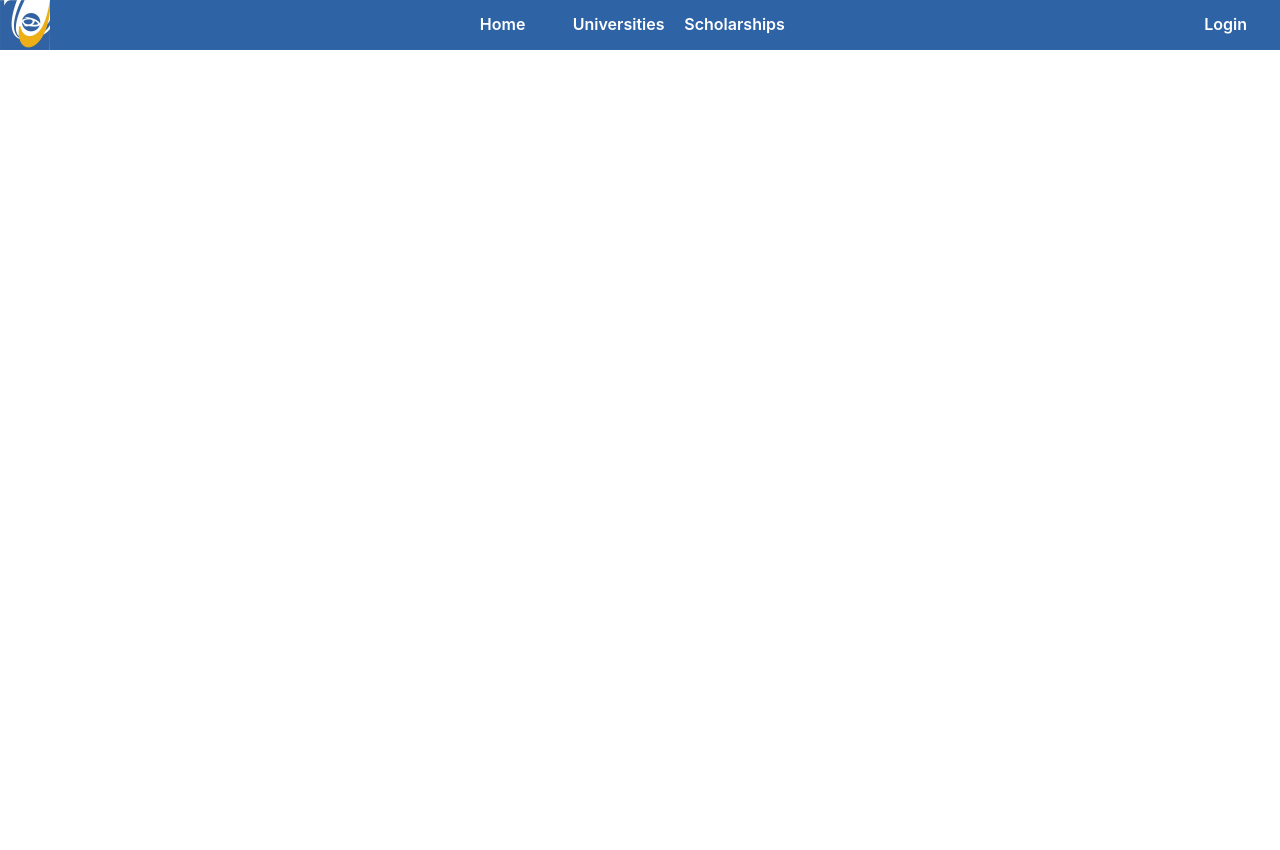
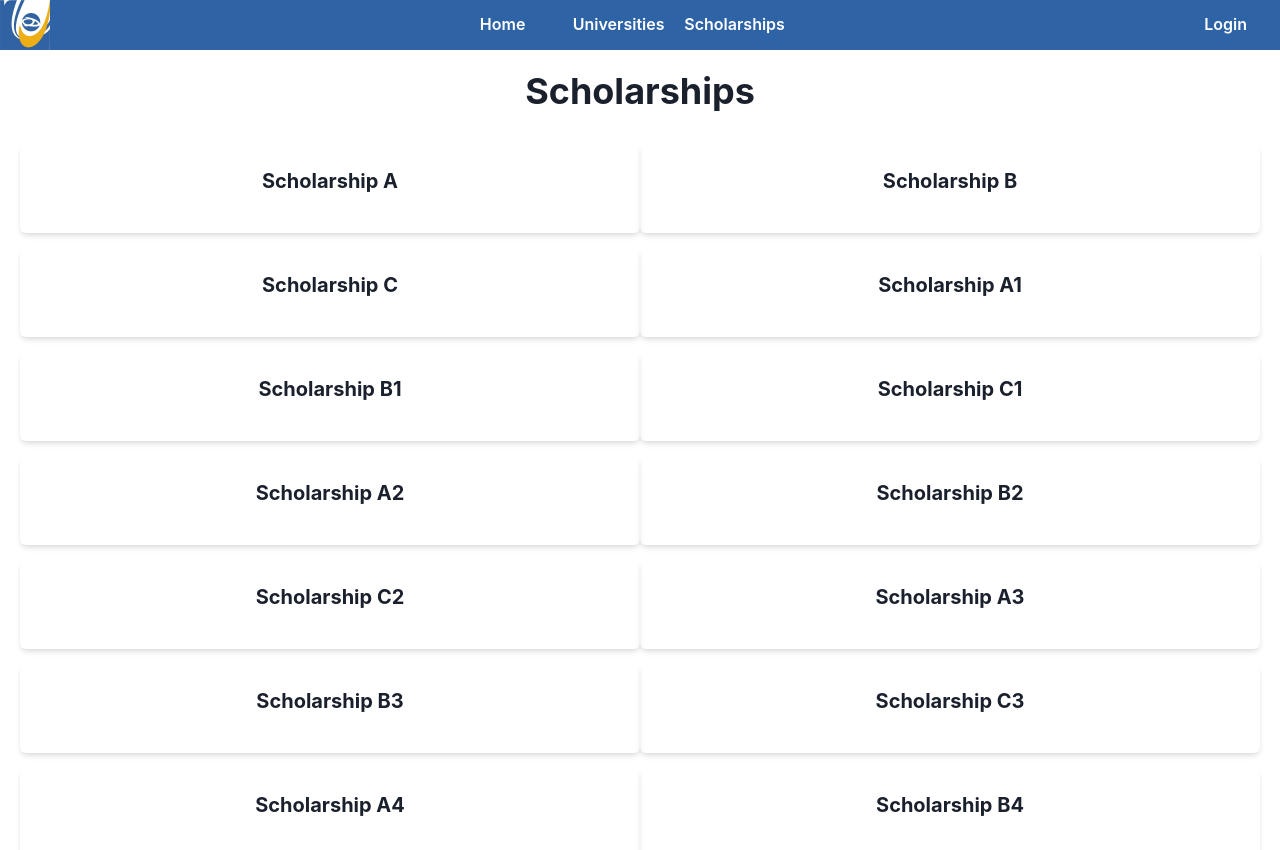
Before and after one commit to Christolio-Al-Fhaily/IMEPS, a React (Vite) app in the folder ui/IMEPS/: page /scholarships in a window 1280 px wide. Built offline with nearby package versions, Linux system fonts and the light colour scheme.

Commit message:
scholarshipsUI

```diff
--- a/ui/IMEPS/src/App.tsx
+++ b/ui/IMEPS/src/App.tsx
@@ -4,6 +4,7 @@ import Navbar from "./components/Navbar.tsx";
 import Home from "./pages/Home.tsx";
 import {Box} from "@chakra-ui/react";
 import LoginPage from "./pages/LoginPage.tsx";
+import ScholarshipsPage from "./pages/ScholarshipsPage.tsx";
 import University from "./pages/University.tsx";
 import Adminpage from "./pages/Admin.tsx";
 
@@ -17,7 +18,7 @@ const App = () => {
                     <Route path={"/login"} element={<LoginPage/>}/>
                     {<Route path="/universities" element={<University/>}/>}
                     {<Route path="/admin" element={<Adminpage/>}/>}
-                    {/*<Route path="/bourses" element={<Bourse/>}/>*/}
+                    <Route path="/scholarships" element={<ScholarshipsPage/>}/>
                 </Routes>
             </Box>
         </Router>
--- /dev/null
+++ b/ui/IMEPS/src/pages/ScholarshipsPage.tsx
@@ -0,0 +1,99 @@
+import React from "react";
+import {
+  Box,
+  Heading,
+  SimpleGrid,
+  Text,
+} from "@chakra-ui/react";
+
+
+const Scholarships = [
+  { name: "Scholarship A", details: "Details about Scholarship A" },
+  { name: "Scholarship B", details: "Details about Scholarship B" },
+  { name: "Scholarship C", details: "Details about Scholarship C" },
+  { name: "Scholarship A1", details: "Details about Scholarship A" },
+  { name: "Scholarship B1", details: "Details about Scholarship B" },
+  { name: "Scholarship C1", details: "Details about Scholarship C" },
+  { name: "Scholarship A2", details: "Details about Scholarship A" },
+  { name: "Scholarship B2", details: "Details about Scholarship B" },
+  { name: "Scholarship C2", details: "Details about Scholarship C" },
+  { name: "Scholarship A3", details: "Details about Scholarship A" },
+  { name: "Scholarship B3", details: "Details about Scholarship B" },
+  { name: "Scholarship C3", details: "Details about Scholarship C" },
+  { name: "Scholarship A4", details: "Details about Scholarship A" },
+  { name: "Scholarship B4", details: "Details about Scholarship B" },
+  { name: "Scholarship C4", details: "Details about Scholarship C" },
+];
+
+
+const ScholarshipsPage: React.FC = () => {
+
+  return (
+      <Box p={5}>
+      <Heading as="h1" mb={8} textAlign="center">
+        Scholarships
+      </Heading>
+      <ul>
+        {Scholarships.map((scholarships, index) => (
+          <li key={index} style={{display: "inline-block", width: "50%"}}>
+            <Box
+              as="button"
+              p={5}
+              shadow="md"
+              borderWidth="1px"
+              borderRadius="md"
+              onClick={() => {
+                const element = document.getElementById(`scholarship-${index}`);
+                if (element) {
+                  element.style.display = element.style.display === 'none' ? 'block' : 'none';
+                }
+              }}
+              width="100%"
+              mb={4}
+              display="block"
+              mr={2}
+            >
+              <SimpleGrid columns={1} spacing={4}>
+                <Box>
+                  <Text fontSize="xl" fontWeight="bold">
+                    {scholarships.name}
+                  </Text>
+                </Box>
+                <Box>
+                  <Box
+                    id={`scholarship-${index}`}
+                    display="none"
+                    mt={4}
+                    maxHeight="200px"
+                    overflowY="auto"
+                    onClick={(e) => {
+                      e.stopPropagation();
+                      // Close all scholarship details including current one
+                      Scholarships.forEach((_, i) => {
+                        const el = document.getElementById(`scholarship-${i}`);
+                        if (el) {
+                          el.style.display = 'none';
+                        }
+                      });
+                      // Then show current one
+                      const currentEl = document.getElementById(`scholarship-${index}`);
+                      if (currentEl) {
+                        currentEl.style.display = 'block';
+                      }
+                    }}
+                  >
+                    <Text fontSize="md" color="gray.600">
+                      {scholarships.details}
+                    </Text>
+                  </Box>
+                </Box>
+              </SimpleGrid>
+            </Box>
+          </li>
+        ))}
+      </ul>
+      </Box>
+  );
+};
+
+export default ScholarshipsPage;
```
Also changed, not shown: ui/IMEPS/src/pages/Bourse.tsx (deleted, +0 -25 lines).
